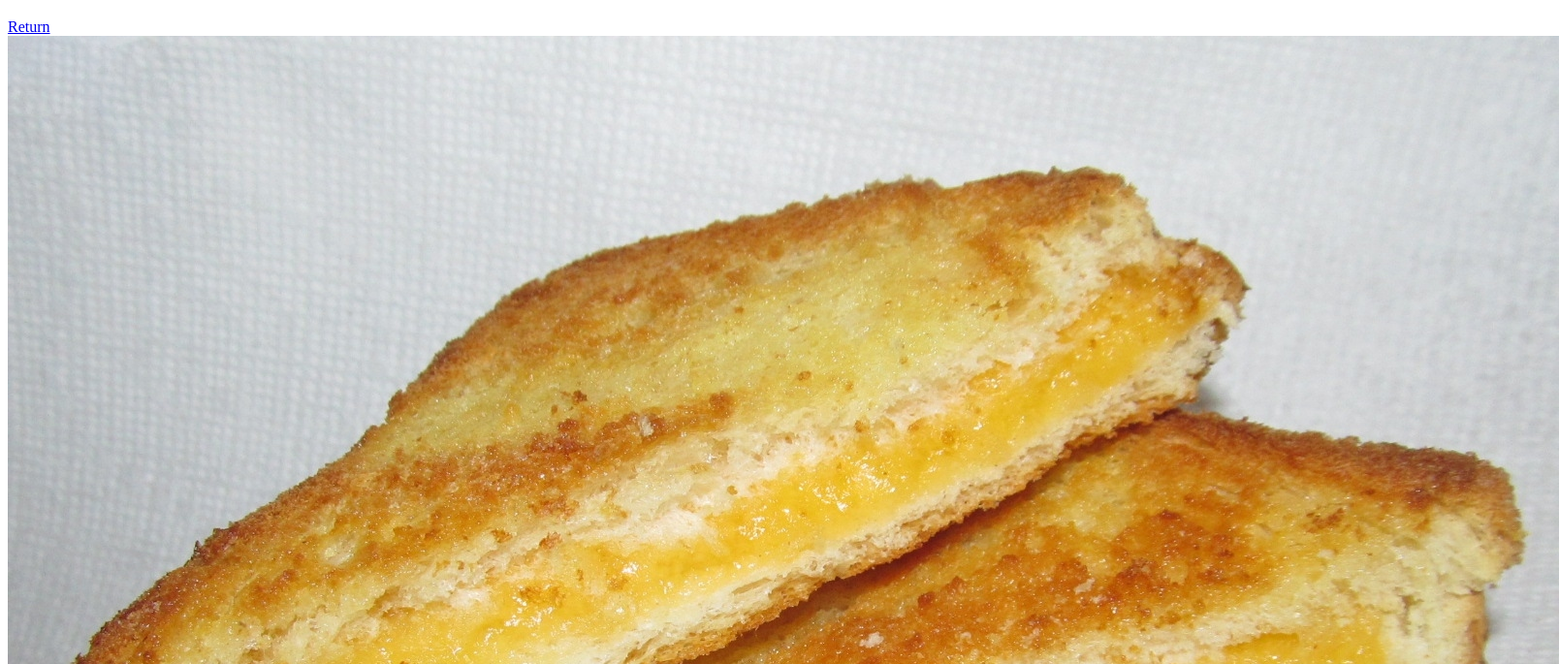
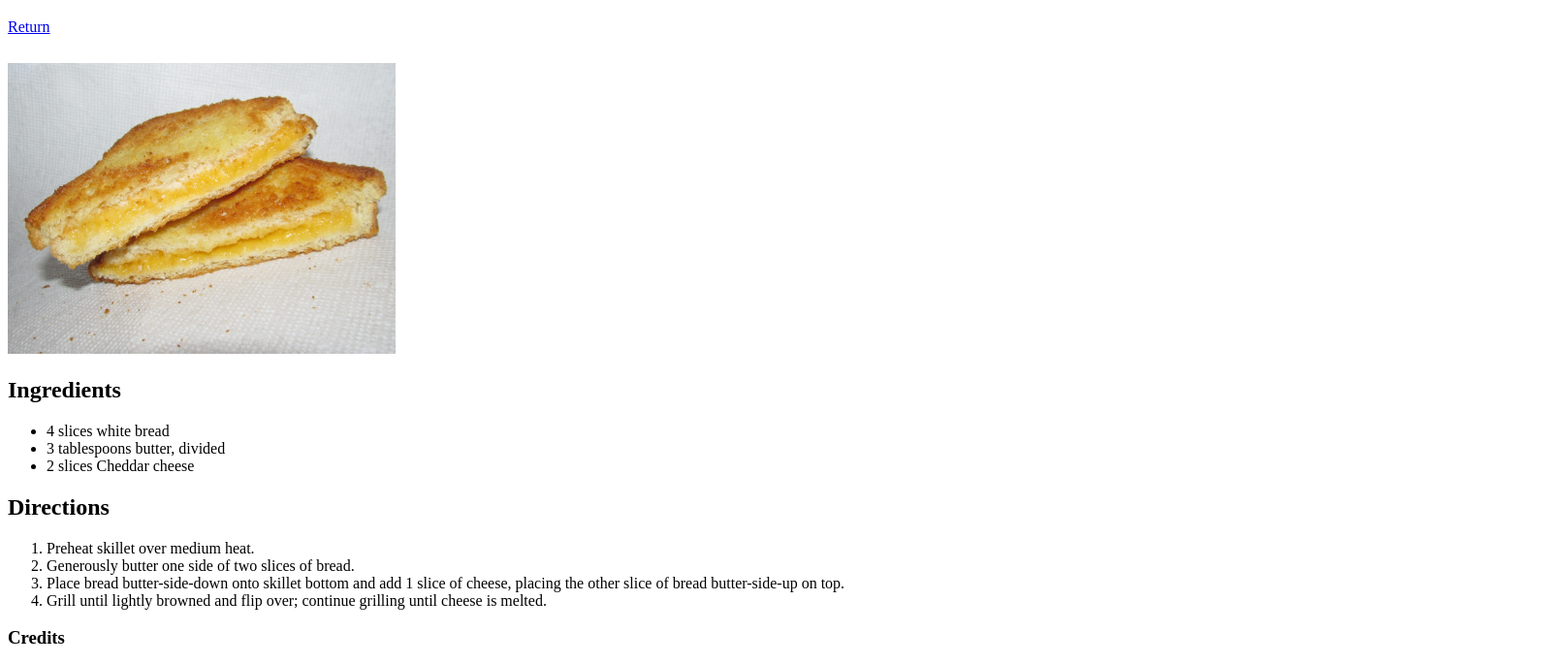
Before and after one commit to fenndev/odin-recipes, a plain HTML site: page recipes/grilled-cheese.html in a window 1280 px wide. Shown: the part 61-746 px from the top of the page at 97% size, 1608 px wide, since content can reach past the window. Drawn offline with Linux system fonts and the light colour scheme.

Commit message:
Restricted image width and styled back button

```diff
--- a/recipes/grilled-cheese.html
+++ b/recipes/grilled-cheese.html
@@ -5,10 +5,11 @@
     <meta http-equiv="X-UA-Compatible" content="IE=edge">
     <meta name="viewport" content="width=device-width, initial-scale=1.0">
     <title>Grilled Cheese</title>
+    <link rel="stylesheet" href="/style.css">
 </head>
 <body>
     <h1>Grilled Cheese</h1>
-    <a href="/index.html">Return</a>
+    <a href="/index.html" class="return-button">Return</a>
     <br>
     <img src="/img/Classic_Grilled_Cheese_Sandwich_(25791331763).jpg" alt="A grilled cheese sandwich.">
     <h2>Ingredients</h2>
--- /dev/null
+++ b/style.css
@@ -0,0 +1,8 @@
+img {
+    max-width: 400px;
+}
+
+.return-button {
+    display: block;
+    margin-bottom: 10px;
+}
```
Also changed, not shown: index.html (+1 -0 lines), recipes/lasagna.html (+2 -1 lines), recipes/pizza.html (+2 -2 lines).
